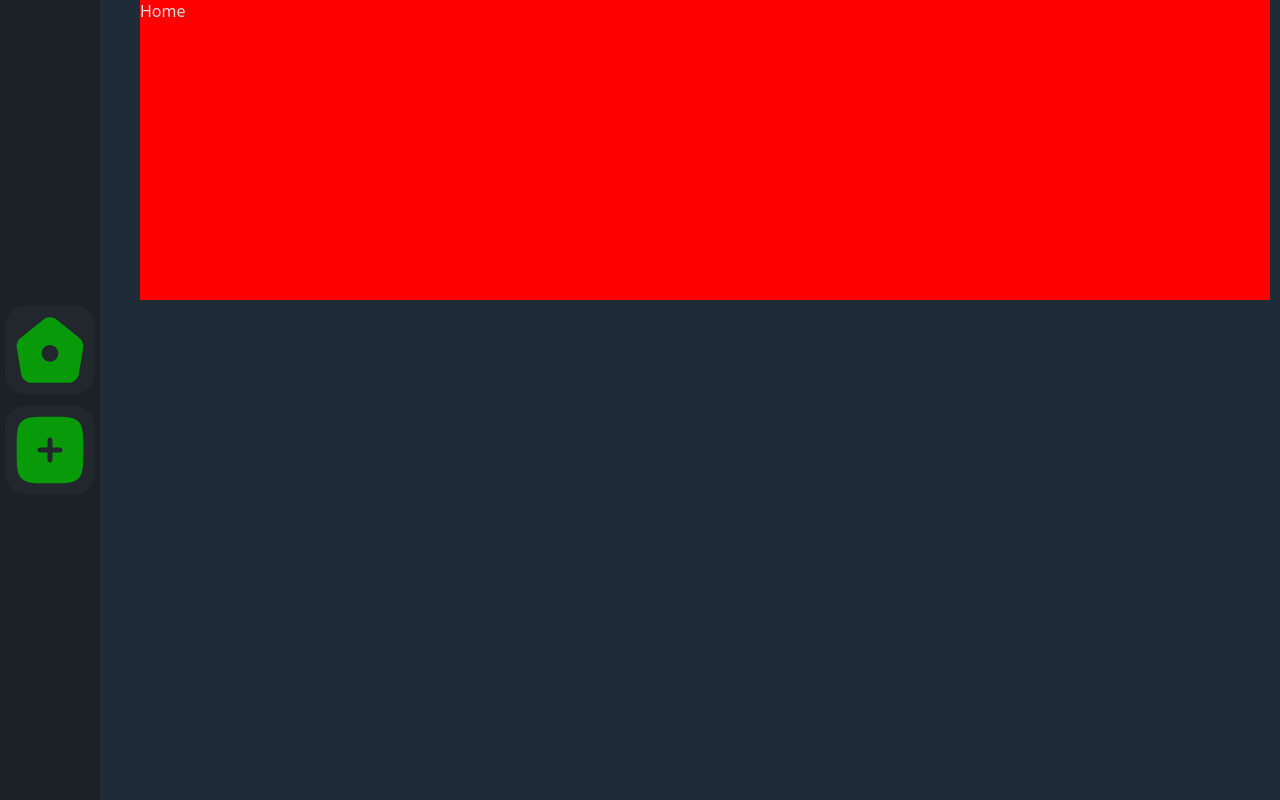
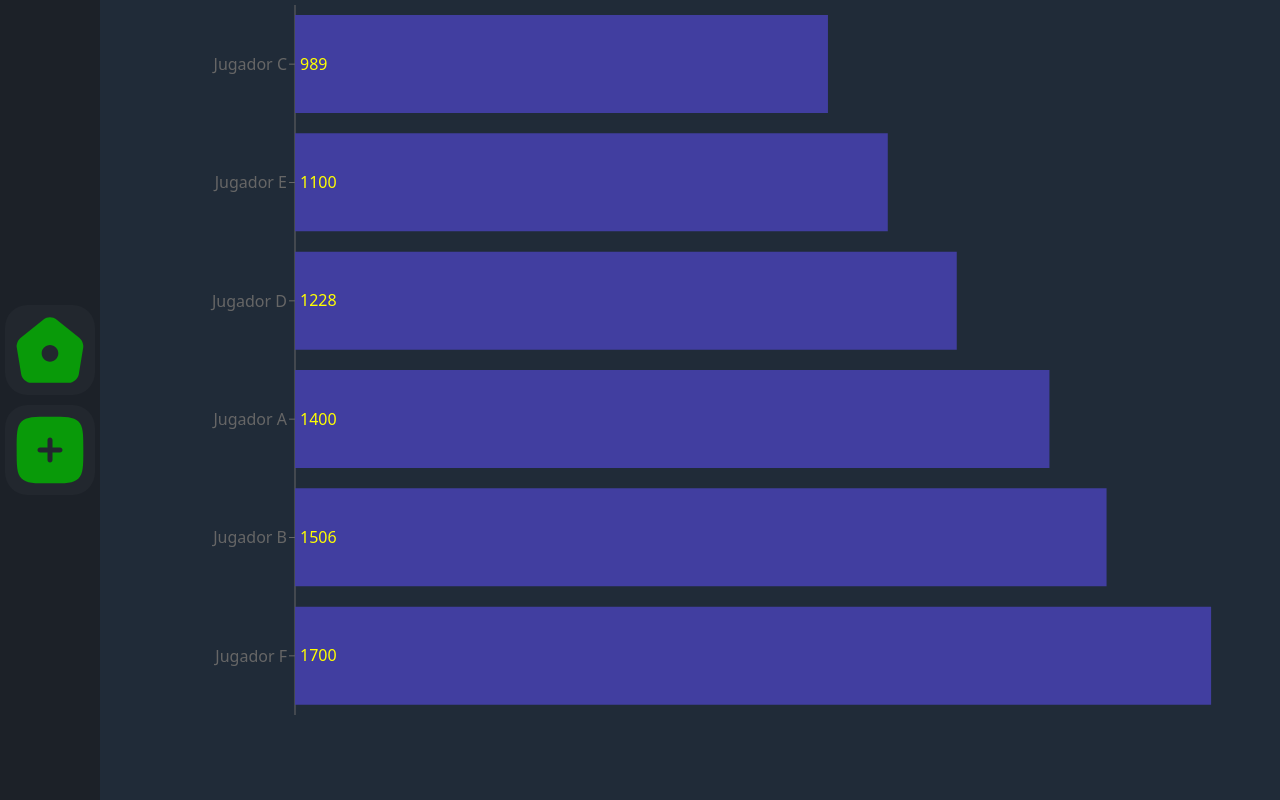
Before and after one commit to danilobassi8/office-racing, a React (Vite) app: page / in a window 1280 px wide. Built offline with nearby package versions, Linux system fonts and the light colour scheme.

Commit message:
add basic chart

```diff
--- a/package.json
+++ b/package.json
@@ -12,7 +12,8 @@
   "dependencies": {
     "react": "^18.2.0",
     "react-dom": "^18.2.0",
-    "react-router-dom": "^6.21.1"
+    "react-router-dom": "^6.21.1",
+    "recharts": "^2.10.4"
   },
   "devDependencies": {
     "@types/react": "^18.2.43",
--- a/src/pages/Home.tsx
+++ b/src/pages/Home.tsx
@@ -1,3 +1,52 @@
+import { ComposedChart, LabelList, BarChart, Bar, XAxis, YAxis, Tooltip, Legend, ResponsiveContainer } from 'recharts';
+
+const data = [
+  {
+    name: 'Jugador A',
+    value: 1400,
+  },
+  {
+    name: 'Jugador B',
+    value: 1506,
+  },
+
+  {
+    name: 'Jugador C',
+    value: 989,
+  },
+  {
+    name: 'Jugador D',
+    value: 1228,
+  },
+  {
+    name: 'Jugador E',
+    value: 1100,
+  },
+  {
+    name: 'Jugador F',
+    value: 1700,
+  },
+].sort((a, b) => a.value - b.value);
+
+const renderLabel = (e) => 'asd';
+
 export function Home() {
-    return <span>Home</span>
+  return (
+    <>
+      <ResponsiveContainer width="100%" height="100%">
+        <BarChart data={data} layout="vertical" barCategoryGap={10}>
+          <XAxis type="number" hide />
+          <YAxis
+            type="category"
+            width={150}
+            tickFormatter={(e) => {
+              return `${data[e].name}`;
+            }}
+          />
+
+          <Bar dataKey="value" fill="#413ea0" label={{ position: 'insideLeft', fill: 'yellow', value: 'pepe' }}></Bar>
+        </BarChart>
+      </ResponsiveContainer>
+    </>
+  );
 }
--- a/src/styles/global.css
+++ b/src/styles/global.css
@@ -34,8 +34,7 @@
 }
 
 main.content {
-  background-color: red !important;
-  height: 300px;
+  height: 90vh;
   width: 100% !important;
   margin: 0px;
 
```
Also changed, not shown: 1 other file (tests, documents, lock files or other folders).
